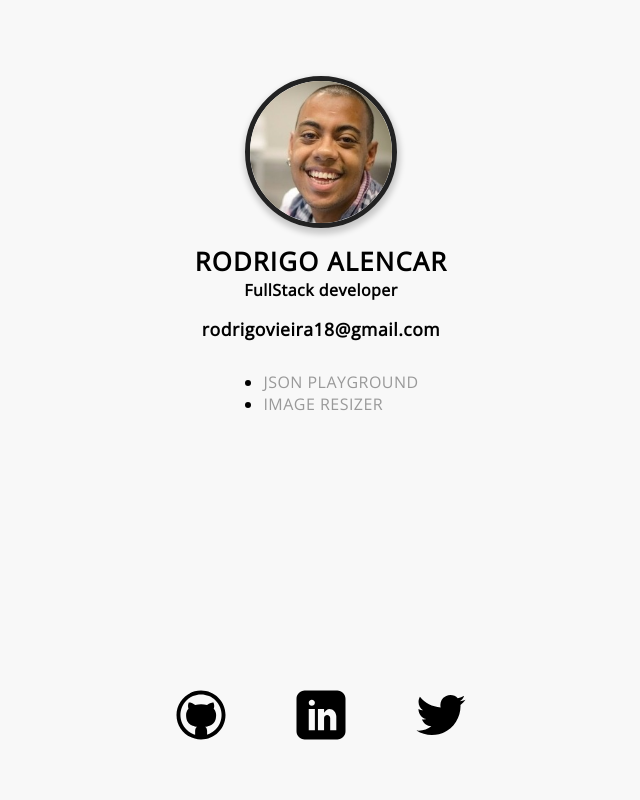
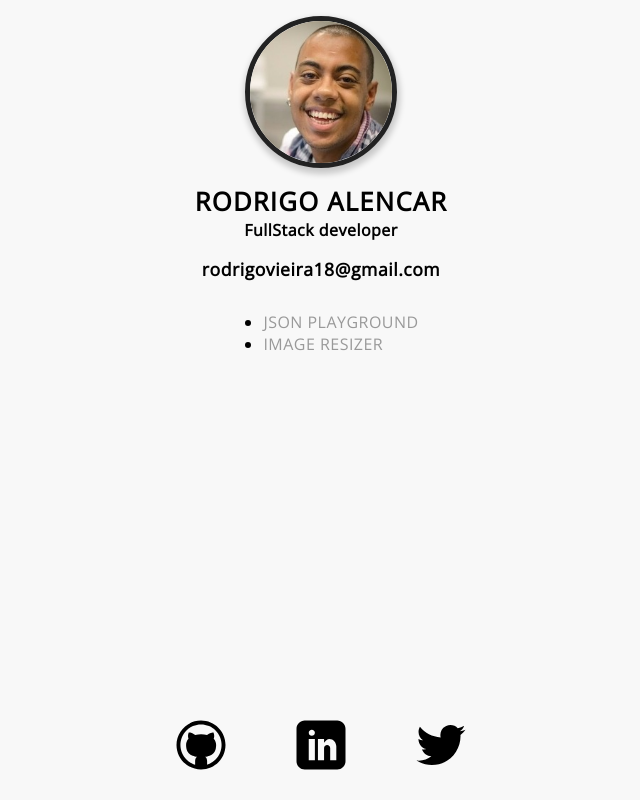
Before and after one commit to RatoX/RatoX.github.io, a Vue app: page / in a window 1280 px wide. Shown: the whole page, without its empty margins (319-959 px from the left). Built offline with nearby package versions, Linux system fonts and the light colour scheme.

Commit message:
Clean unnecessary space

```diff
--- a/src/components/Main.vue
+++ b/src/components/Main.vue
@@ -65,14 +65,12 @@ nav ul {
 }
 
 .myself {
-  margin-top: 60px;
   width: 100%;
   flex-grow: 1;
   display: flex;
   flex-direction: column;
   justify-content: space-between;
   align-items: center;
-  padding-bottom: 30px;
 }
 
 .profile > img {
```
